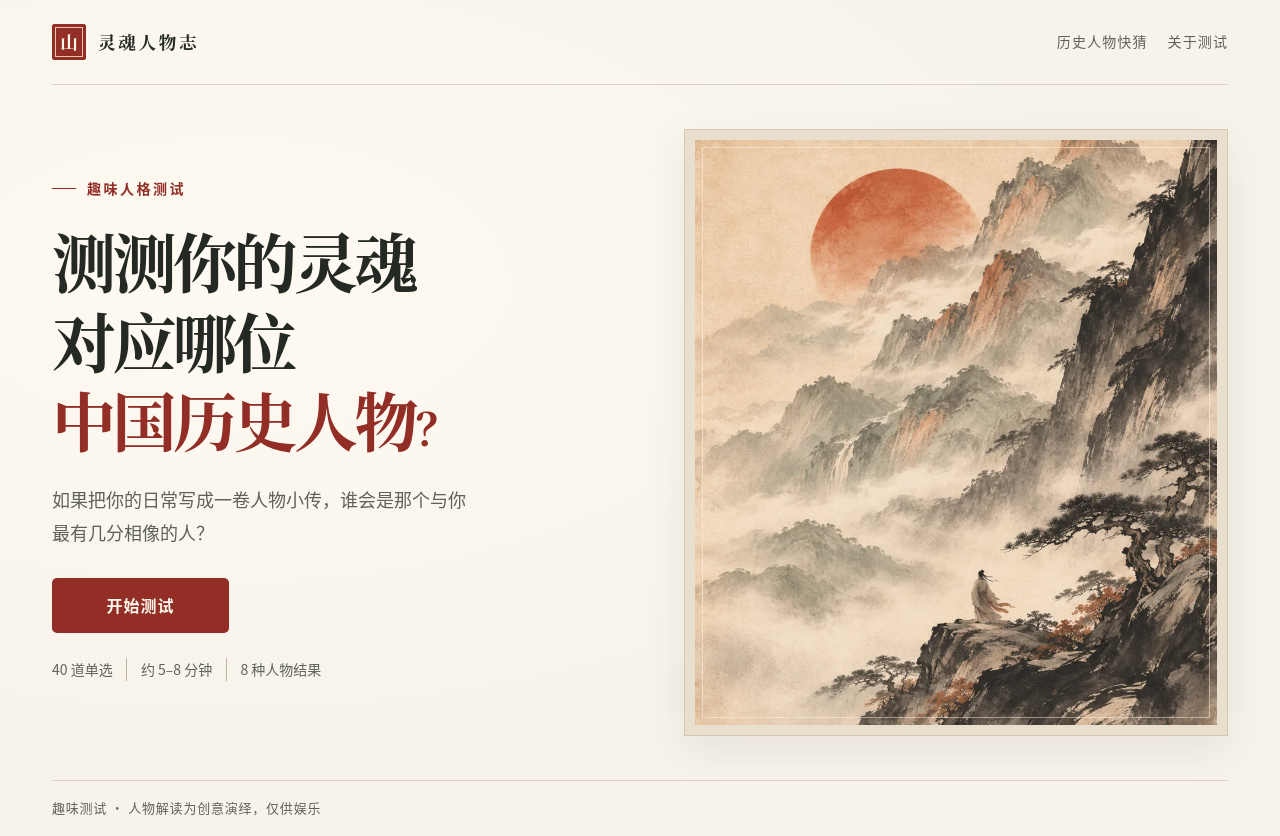
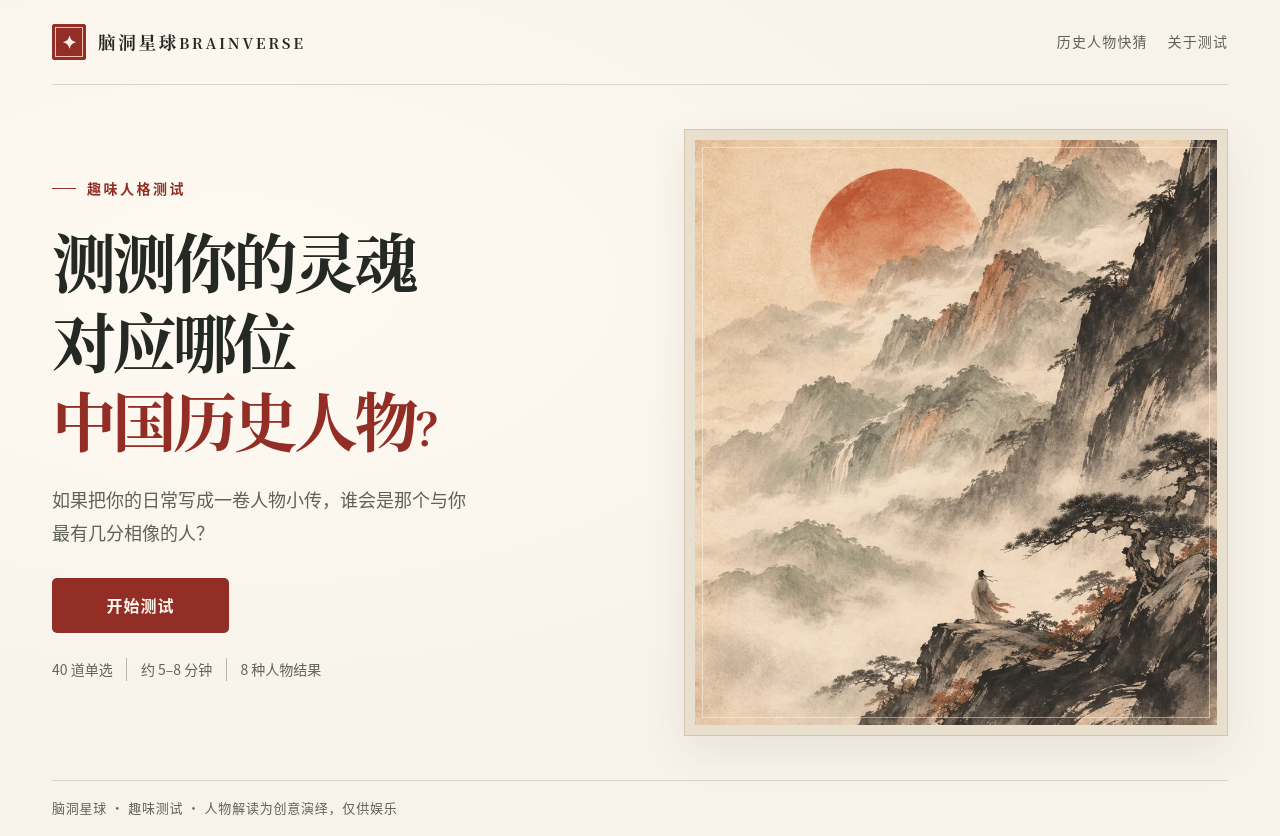
Before and after one commit to zhangq7726-png/zhangq7726.github.io, a plain HTML site: page index.html in a window 1280 px wide. Drawn offline with Linux system fonts and the light colour scheme.

Commit message:
Rebrand homepage as 脑洞星球

```diff
--- a/index.html
+++ b/index.html
@@ -5,15 +5,16 @@
   <meta name="viewport" content="width=device-width, initial-scale=1">
   <meta name="theme-color" content="#f7f3eb">
   <meta name="description" content="从 40 个日常选择里，找出与你性情相近的中国历史人物。">
-  <title>测测你的灵魂对应哪位中国历史人物</title>
+  <title>脑洞星球｜历史人物人格测试</title>
+  <link rel="icon" type="image/svg+xml" href="favicon.svg">
   <link rel="stylesheet" href="styles.css">
 </head>
 <body>
   <div class="site">
     <header class="site-header wrap">
-      <button class="brand" type="button" id="brand" aria-label="灵魂人物志，返回首页">
-        <span class="brand-mark" aria-hidden="true">山</span>
-        <span>灵魂人物志</span>
+      <button class="brand" type="button" id="brand" aria-label="脑洞星球，返回首页">
+        <span class="brand-mark" aria-hidden="true">✦</span>
+        <span class="brand-copy"><span class="brand-name">脑洞星球</span><small class="brand-subtitle">BRAINVERSE</small></span>
       </button>
       <nav class="header-actions" aria-label="更多玩法">
         <a class="text-button game-link" href="game.html">历史人物快猜</a>
@@ -62,7 +63,7 @@
       <section class="result" id="result" aria-labelledby="result-title" hidden>
         <article class="share-card" id="share-card" aria-label="可截图分享的人物卡">
           <div class="share-frame">
-            <header class="share-head"><span>灵魂人物志</span><span>我的测试结果</span></header>
+            <header class="share-head"><span>脑洞星球</span><span>我的测试结果</span></header>
             <div class="poster-body">
               <p class="poster-label">我的灵魂对应</p>
               <h1 id="result-title" tabindex="-1"></h1>
@@ -95,7 +96,7 @@
     </main>
 
     <footer class="site-footer wrap">
-      <p>趣味测试 · 人物解读为创意演绎，仅供娱乐</p>
+      <p>脑洞星球 · 趣味测试 · 人物解读为创意演绎，仅供娱乐</p>
     </footer>
   </div>
 
```
